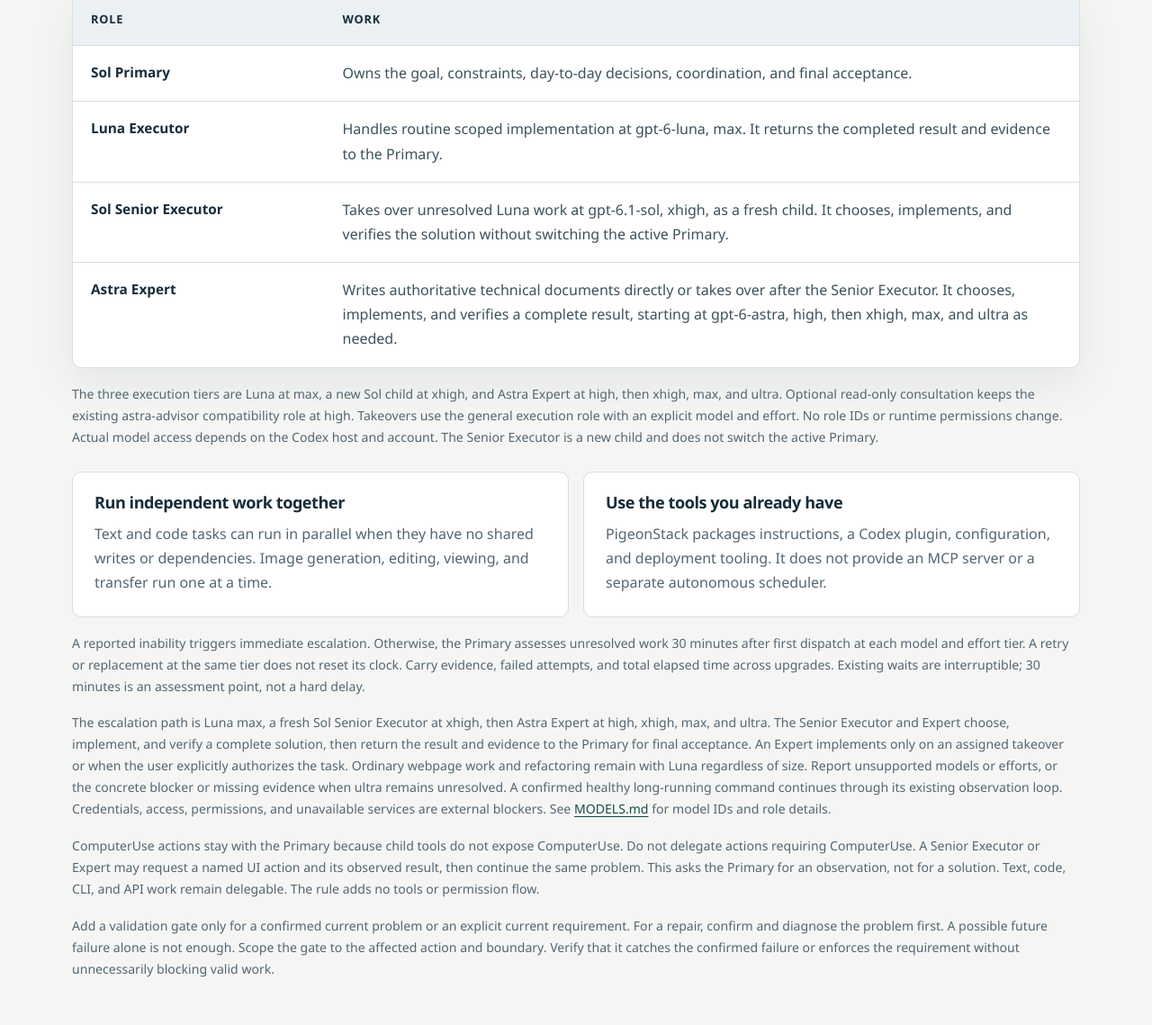
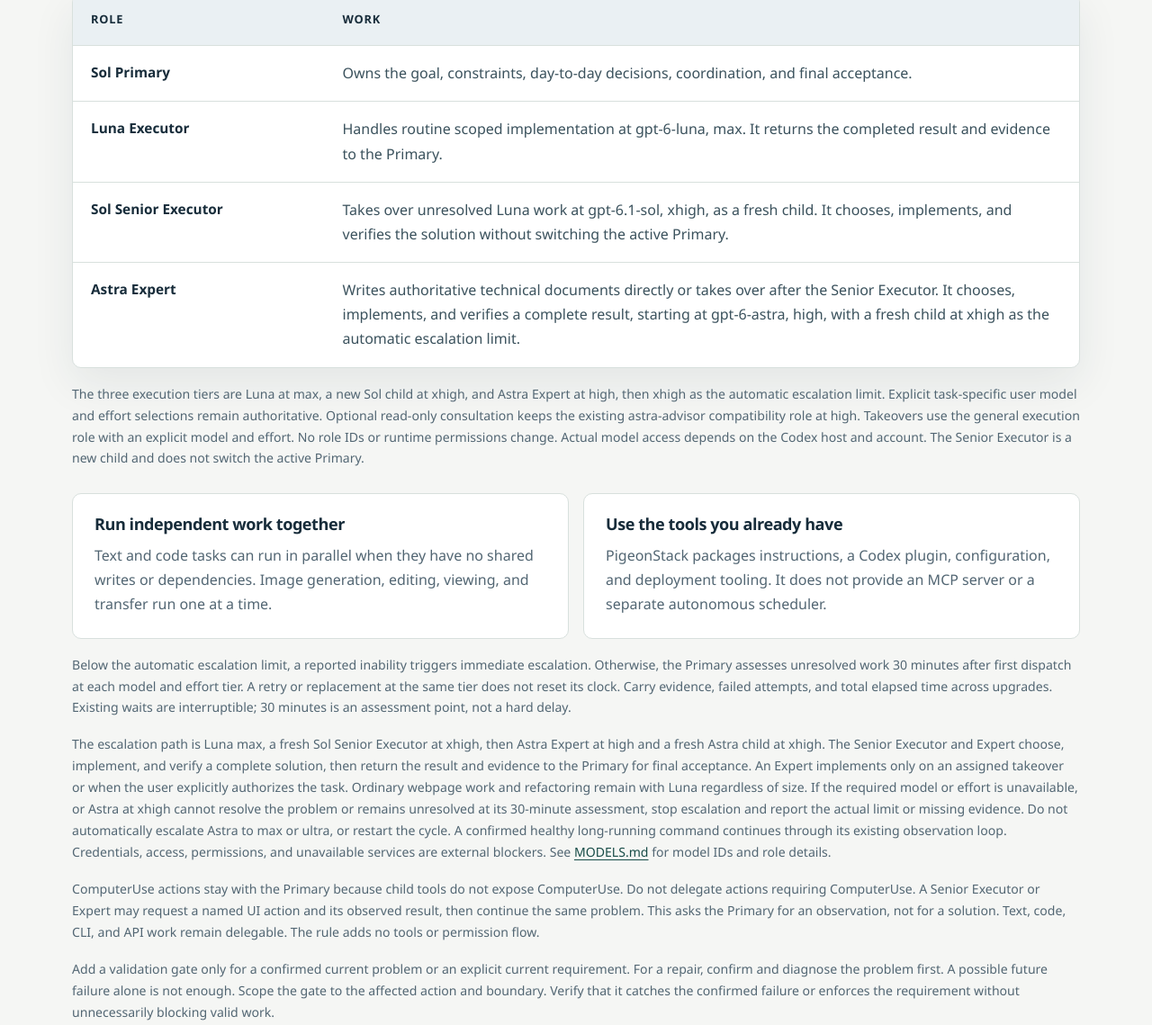
Before and after one commit to PigeonAI-Yang/pigeonstack, a plain HTML site: page docs/index.html in a window 1280 px wide. Shown: the part 1196-2335 px from the top of the page at 90% size. Drawn offline with Linux system fonts and the light colour scheme.

Commit message:
Cap automatic Expert escalation at xhigh

```diff
--- a/docs/index.html
+++ b/docs/index.html
@@ -69,11 +69,11 @@
 						<tr><th scope="row">Sol Primary</th><td>Owns the goal, constraints, day-to-day decisions, coordination, and final acceptance.</td></tr>
 						<tr><th scope="row">Luna Executor</th><td>Handles routine scoped implementation at gpt-6-luna, max. It returns the completed result and evidence to the Primary.</td></tr>
 						<tr><th scope="row">Sol Senior Executor</th><td>Takes over unresolved Luna work at gpt-6.1-sol, xhigh, as a fresh child. It chooses, implements, and verifies the solution without switching the active Primary.</td></tr>
-						<tr><th scope="row">Astra Expert</th><td>Writes authoritative technical documents directly or takes over after the Senior Executor. It chooses, implements, and verifies a complete result, starting at gpt-6-astra, high, then xhigh, max, and ultra as needed.</td></tr>
+						<tr><th scope="row">Astra Expert</th><td>Writes authoritative technical documents directly or takes over after the Senior Executor. It chooses, implements, and verifies a complete result, starting at gpt-6-astra, high, with a fresh child at xhigh as the automatic escalation limit.</td></tr>
 					</tbody>
 				</table>
 			</div>
-			<p class="section-note">The three execution tiers are Luna at max, a new Sol child at xhigh, and Astra Expert at high, then xhigh, max, and ultra. Optional read-only consultation keeps the existing astra-advisor compatibility role at high. Takeovers use the general execution role with an explicit model and effort. No role IDs or runtime permissions change. Actual model access depends on the Codex host and account. The Senior Executor is a new child and does not switch the active Primary.</p>
+			<p class="section-note">The three execution tiers are Luna at max, a new Sol child at xhigh, and Astra Expert at high, then xhigh as the automatic escalation limit. Explicit task-specific user model and effort selections remain authoritative. Optional read-only consultation keeps the existing astra-advisor compatibility role at high. Takeovers use the general execution role with an explicit model and effort. No role IDs or runtime permissions change. Actual model access depends on the Codex host and account. The Senior Executor is a new child and does not switch the active Primary.</p>
 			<div class="fact-grid">
 				<article class="fact-card">
 					<h3>Run independent work together</h3>
@@ -84,8 +84,8 @@
 					<p>PigeonStack packages instructions, a Codex plugin, configuration, and deployment tooling. It does not provide an MCP server or a separate autonomous scheduler.</p>
 				</article>
 			</div>
-			<p class="section-note">A reported inability triggers immediate escalation. Otherwise, the Primary assesses unresolved work 30 minutes after first dispatch at each model and effort tier. A retry or replacement at the same tier does not reset its clock. Carry evidence, failed attempts, and total elapsed time across upgrades. Existing waits are interruptible; 30 minutes is an assessment point, not a hard delay.</p>
-			<p class="section-note">The escalation path is Luna max, a fresh Sol Senior Executor at xhigh, then Astra Expert at high, xhigh, max, and ultra. The Senior Executor and Expert choose, implement, and verify a complete solution, then return the result and evidence to the Primary for final acceptance. An Expert implements only on an assigned takeover or when the user explicitly authorizes the task. Ordinary webpage work and refactoring remain with Luna regardless of size. Report unsupported models or efforts, or the concrete blocker or missing evidence when ultra remains unresolved. A confirmed healthy long-running command continues through its existing observation loop. Credentials, access, permissions, and unavailable services are external blockers. See <a href="https://github.com/PigeonAI-Yang/pigeonstack/blob/main/pstack/MODELS.md">MODELS.md</a> for model IDs and role details.</p>
+			<p class="section-note">Below the automatic escalation limit, a reported inability triggers immediate escalation. Otherwise, the Primary assesses unresolved work 30 minutes after first dispatch at each model and effort tier. A retry or replacement at the same tier does not reset its clock. Carry evidence, failed attempts, and total elapsed time across upgrades. Existing waits are interruptible; 30 minutes is an assessment point, not a hard delay.</p>
+			<p class="section-note">The escalation path is Luna max, a fresh Sol Senior Executor at xhigh, then Astra Expert at high and a fresh Astra child at xhigh. The Senior Executor and Expert choose, implement, and verify a complete solution, then return the result and evidence to the Primary for final acceptance. An Expert implements only on an assigned takeover or when the user explicitly authorizes the task. Ordinary webpage work and refactoring remain with Luna regardless of size. If the required model or effort is unavailable, or Astra at xhigh cannot resolve the problem or remains unresolved at its 30-minute assessment, stop escalation and report the actual limit or missing evidence. Do not automatically escalate Astra to max or ultra, or restart the cycle. A confirmed healthy long-running command continues through its existing observation loop. Credentials, access, permissions, and unavailable services are external blockers. See <a href="https://github.com/PigeonAI-Yang/pigeonstack/blob/main/pstack/MODELS.md">MODELS.md</a> for model IDs and role details.</p>
 			<p class="section-note">ComputerUse actions stay with the Primary because child tools do not expose ComputerUse. Do not delegate actions requiring ComputerUse. A Senior Executor or Expert may request a named UI action and its observed result, then continue the same problem. This asks the Primary for an observation, not for a solution. Text, code, CLI, and API work remain delegable. The rule adds no tools or permission flow.</p>
 			<p class="section-note">Add a validation gate only for a confirmed current problem or an explicit current requirement. For a repair, confirm and diagnose the problem first. A possible future failure alone is not enough. Scope the gate to the affected action and boundary. Verify that it catches the confirmed failure or enforces the requirement without unnecessarily blocking valid work.</p>
 		</section>
```
Also changed, not shown: docs/zh/index.html (+4 -4 lines), pstack/.codex-plugin/plugin.json, 7 other files.
